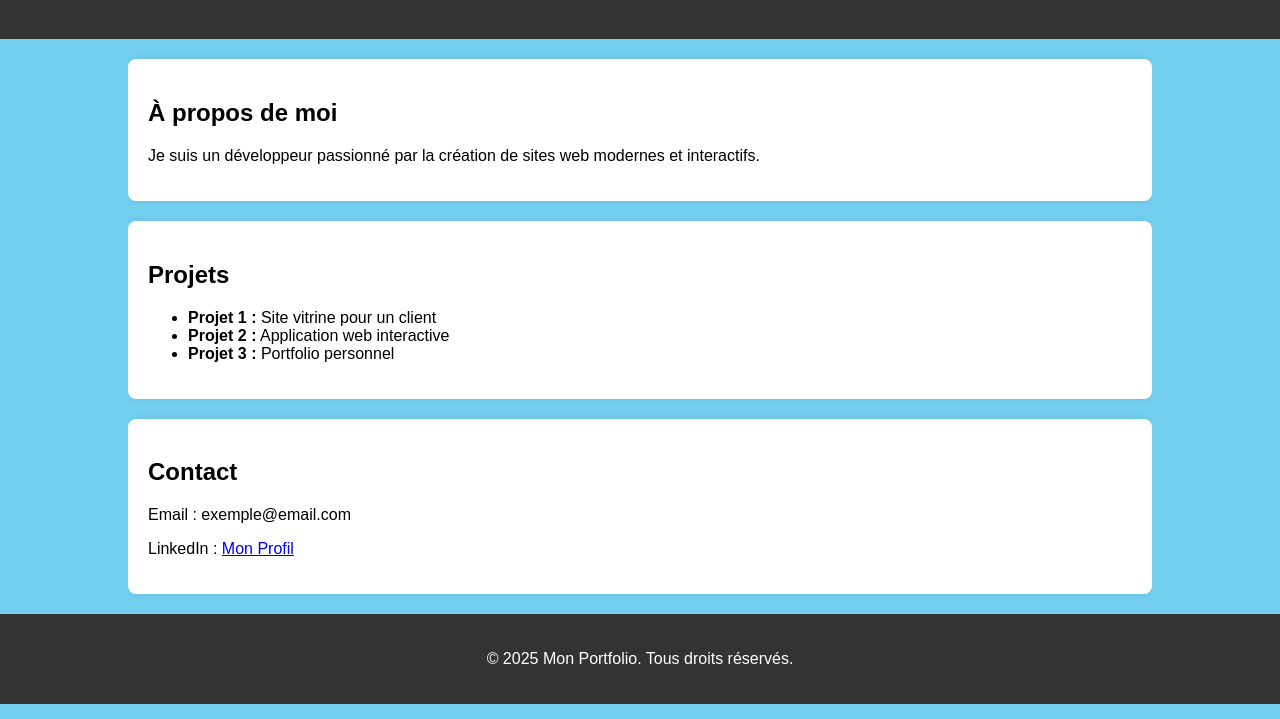
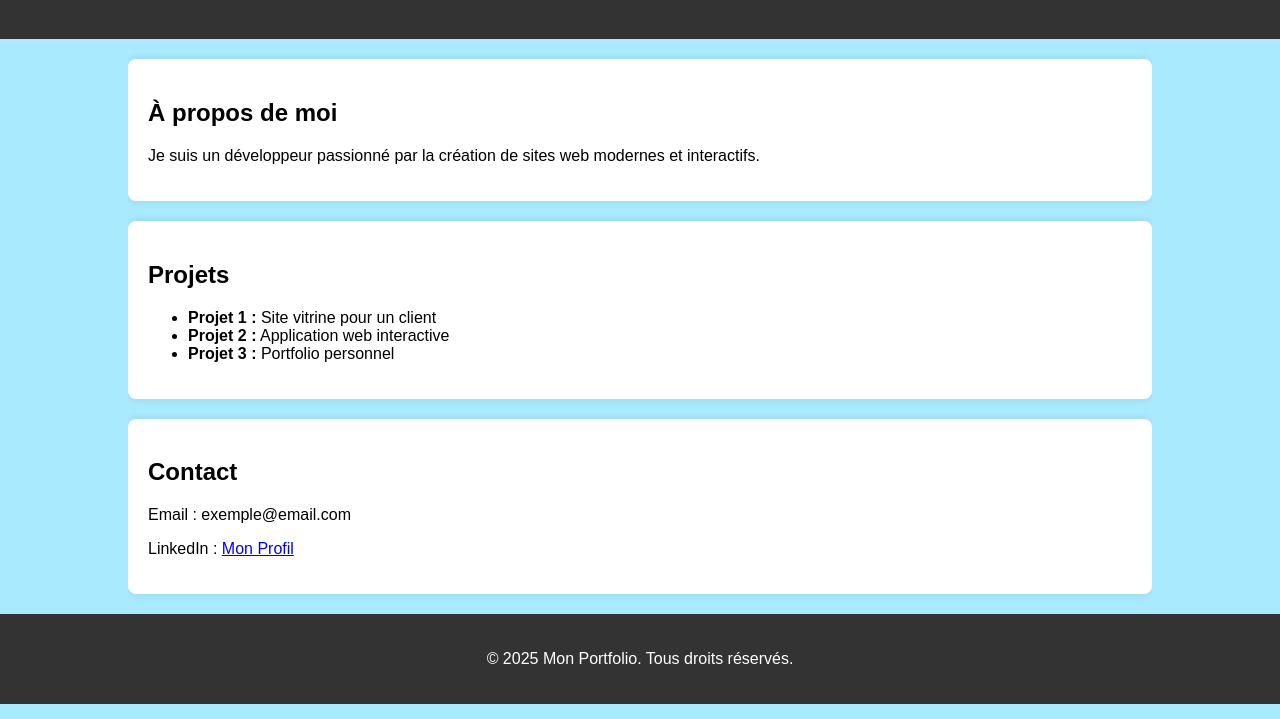
Before and after one commit to fanny-lamoliatte/DATAJOB_2024, a plain HTML site: page index.html in a window 1280 px wide. Shown: the part 81-800 px from the top of the page. Drawn offline with Linux system fonts and the light colour scheme.

Commit message:
Update index.html

```diff
--- a/index.html
+++ b/index.html
@@ -9,7 +9,7 @@
             font-family: Arial, sans-serif;
             margin: 0;
             padding: 0;
-            background-color: #74D0F1;
+            background-color: #A9EAFE;
         }
         header {
             background: #333;
```
